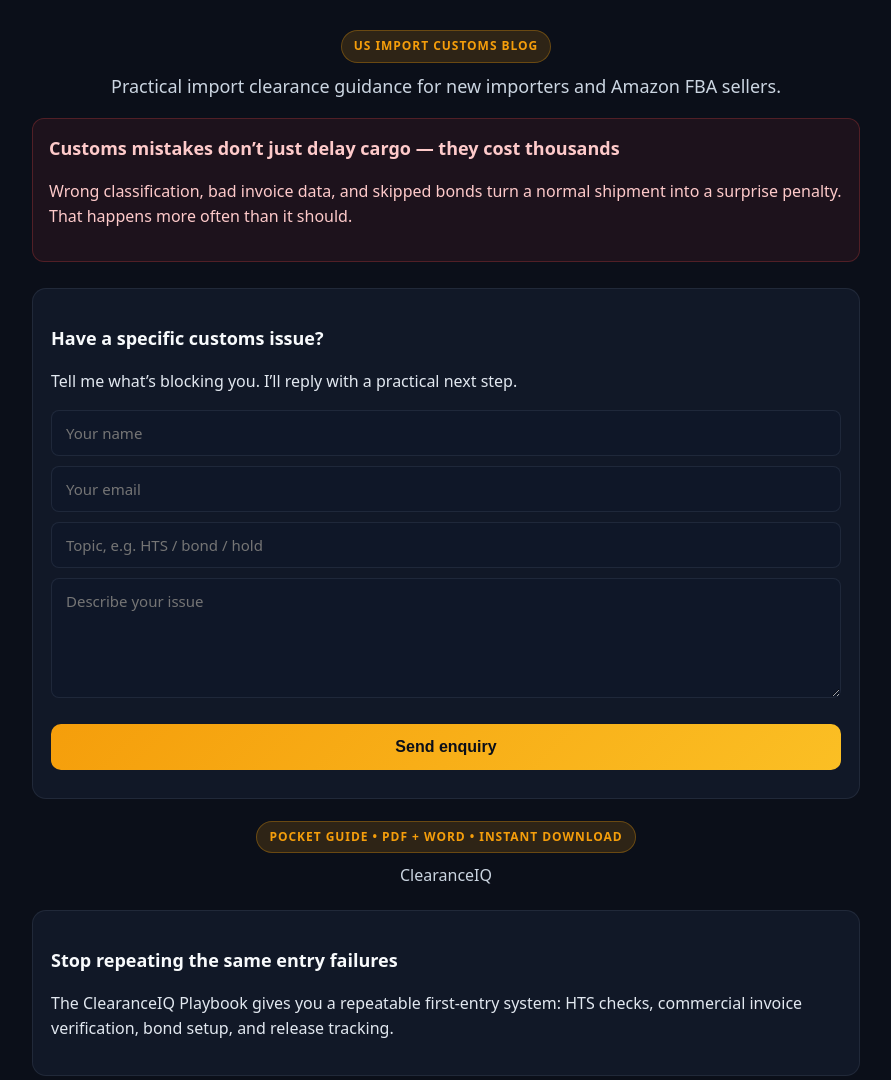
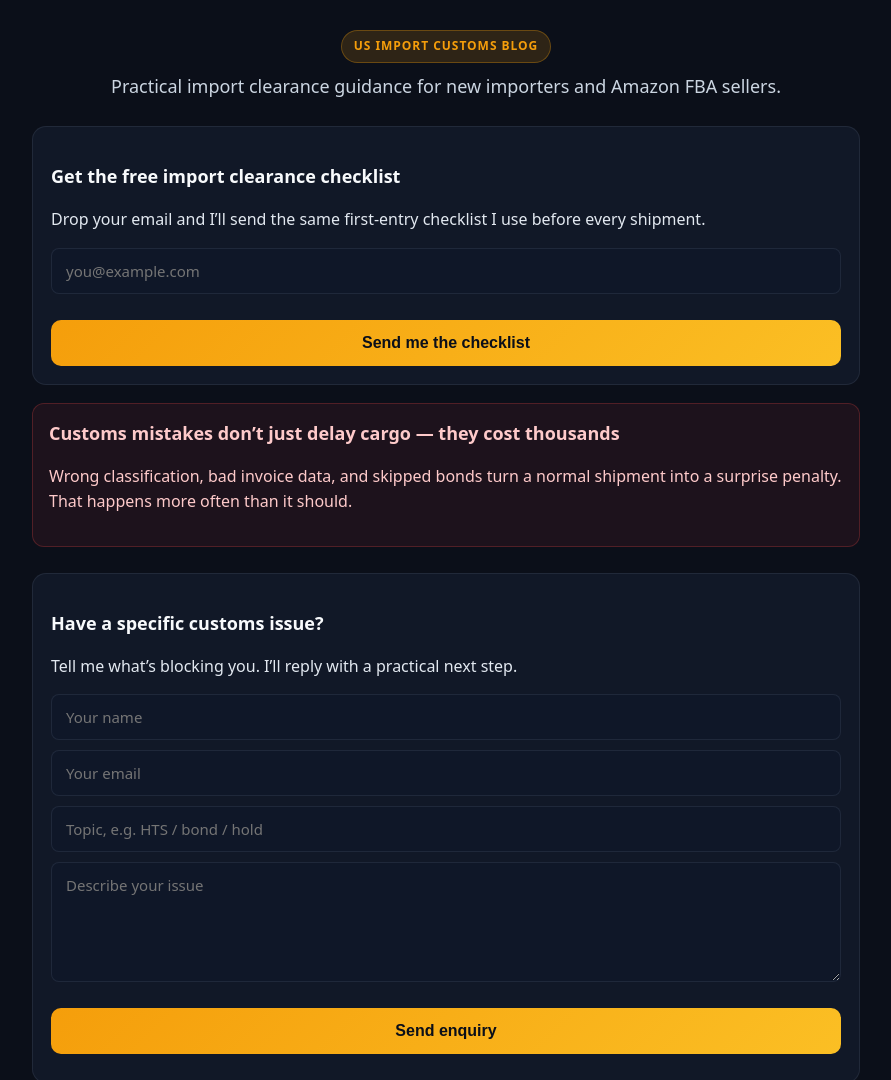
Before and after one commit to clearanceiq/ClearanceIQ, a plain HTML site: page index.html in a window 1280 px wide. Shown: the top 1080 px of the page, without its empty margins (194-1085 px from the left). Drawn offline with Linux system fonts and the light colour scheme.

Commit message:
Add CF redirect, analytics placeholder, and email capture

```diff
--- a/index.html
+++ b/index.html
@@ -4,6 +4,7 @@
 <meta charset="UTF-8">
 <meta name="viewport" content="width=device-width, initial-scale=1.0">
 <title>ClearanceIQ — US Import Customs Clearance Playbook</title>
+<script async src="https://analytics.cloudflare.com/script.js" data-cf-beacon='{"token": "REPLACE_WITH_CLOUDFLARE_ANALYTICS_TOKEN"}'></script>
 <style>
     :root {
         --bg: #0b0f19;
@@ -113,6 +114,15 @@
         <div class="lead" style="margin-top:10px;">Practical import clearance guidance for new importers and Amazon FBA sellers.</div>
     </div>
 
+    <div class="box" style="margin-top:26px;">
+        <h2>Get the free import clearance checklist</h2>
+        <p>Drop your email and I’ll send the same first-entry checklist I use before every shipment.</p>
+        <form class="form-row" method="POST" action="mailto:clearanceiq@proton.me" enctype="text/plain" id="lead">
+            <input name="email" type="email" placeholder="you@example.com" required />
+            <button type="submit" class="cta">Send me the checklist</button>
+        </form>
+    </div>
+
     <div class="pain">
         <h2>Customs mistakes don’t just delay cargo — they cost thousands</h2>
         <p>Wrong classification, bad invoice data, and skipped bonds turn a normal shipment into a surprise penalty. That happens more often than it should.</p>
```
